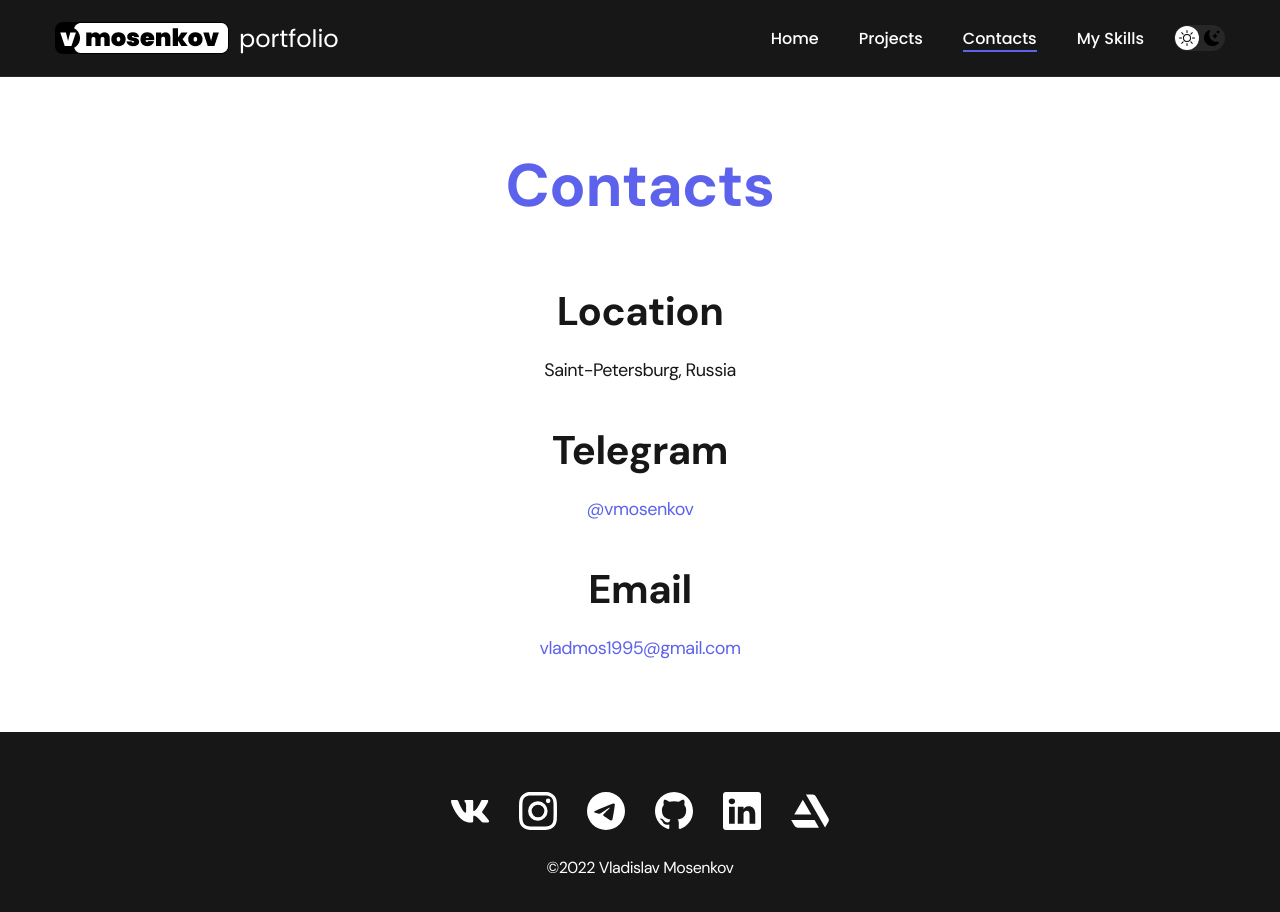
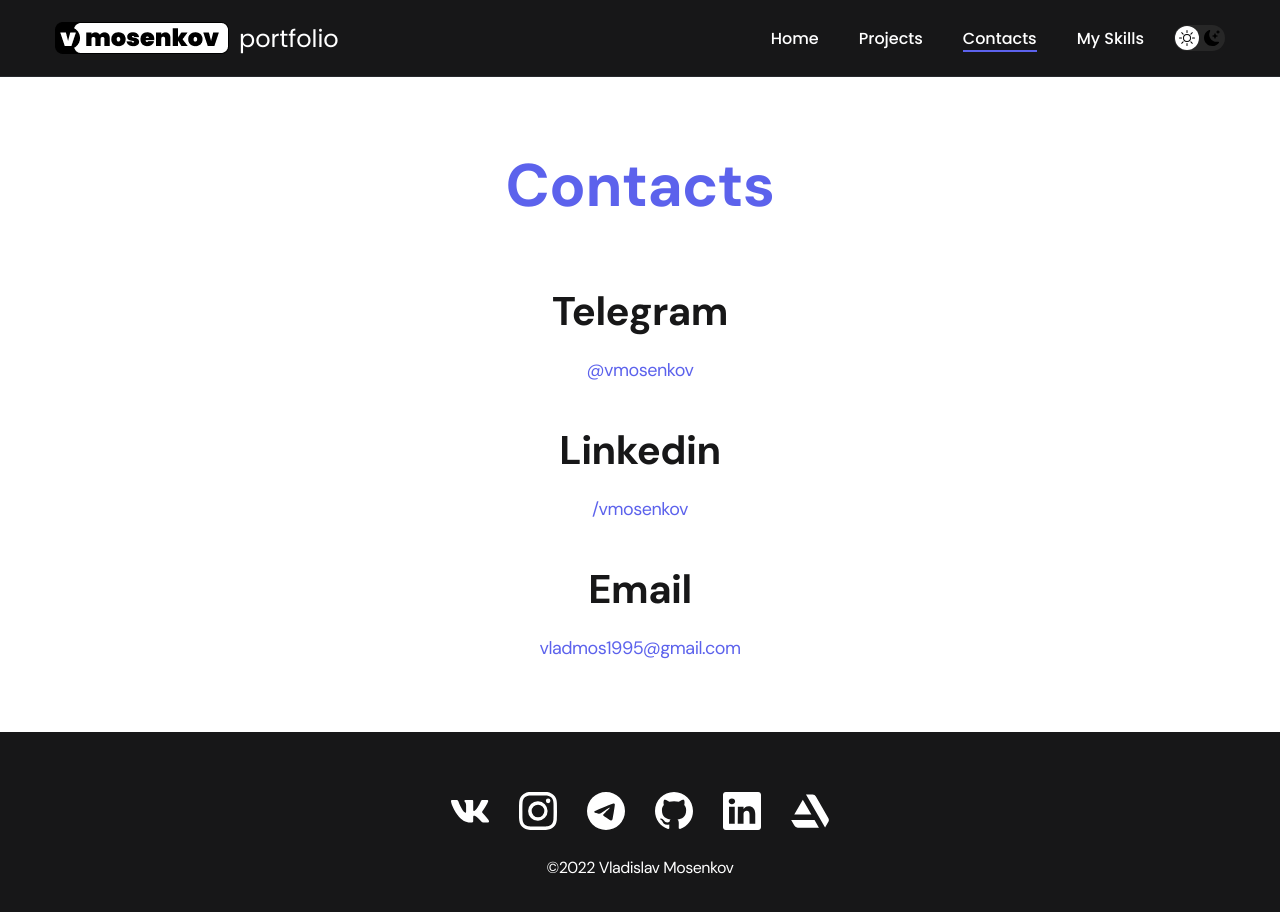
Before and after one commit to vmosenkov/portfolio-react, a React (Create React App) app: page /contacts in a window 1280 px wide. Shown: the top 912 px of the page. Built offline with nearby package versions, Linux system fonts and the light colour scheme.

Commit message:
Update ContactsPage.jsx

```diff
--- a/src/pages/ContactsPage.jsx
+++ b/src/pages/ContactsPage.jsx
@@ -7,13 +7,17 @@ const ContactsPage = () => {
             <h1 className="title-1">Contacts</h1>
 
             <ul className="content-list">
-                  <li className="content-list__item">
+                  {/* <li className="content-list__item">
                      <h2 className="title-2">Location</h2>
                      <p>Saint-Petersburg, Russia</p>
-                  </li>
+                  </li> */}
                   <li className="content-list__item">
                      <h2 className="title-2">Telegram</h2>
                      <p><a href="https://t.me/vmosenkov" rel="noreferrer" target="_blank">@vmosenkov</a></p>
+                  </li>
+                  <li className="content-list__item">
+                     <h2 className="title-2">Linkedin</h2>
+                     <p><a href="https://www.linkedin.com/in/vmosenkov/" rel="noreferrer" target="_blank">/vmosenkov</a></p>
                   </li>
                   <li className="content-list__item">
                      <h2 className="title-2">Email</h2>
```
